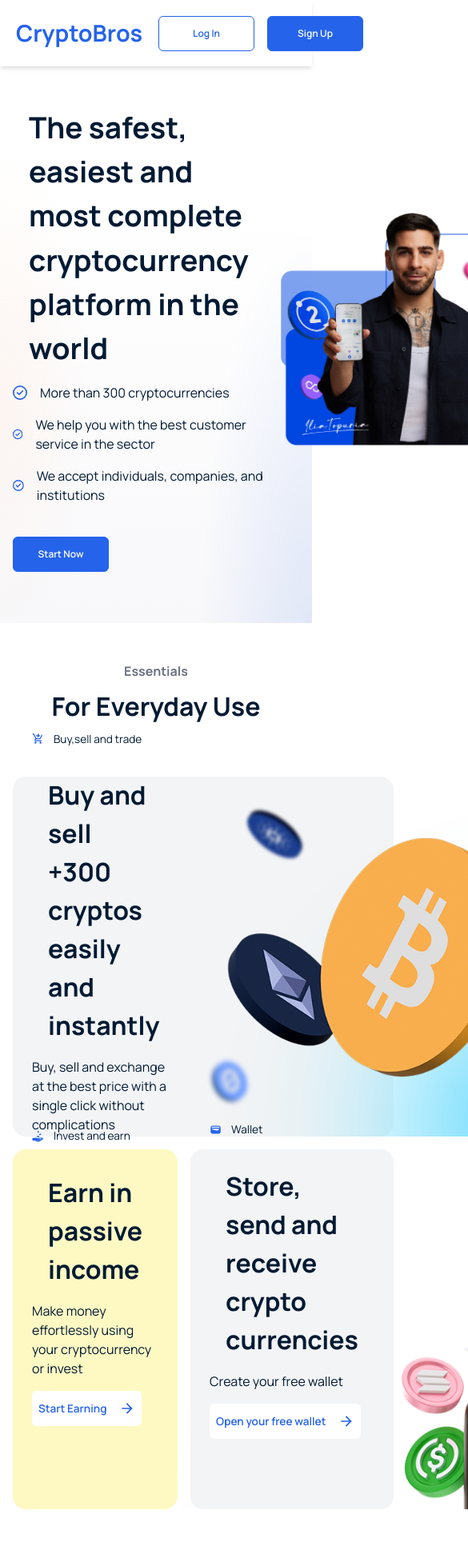
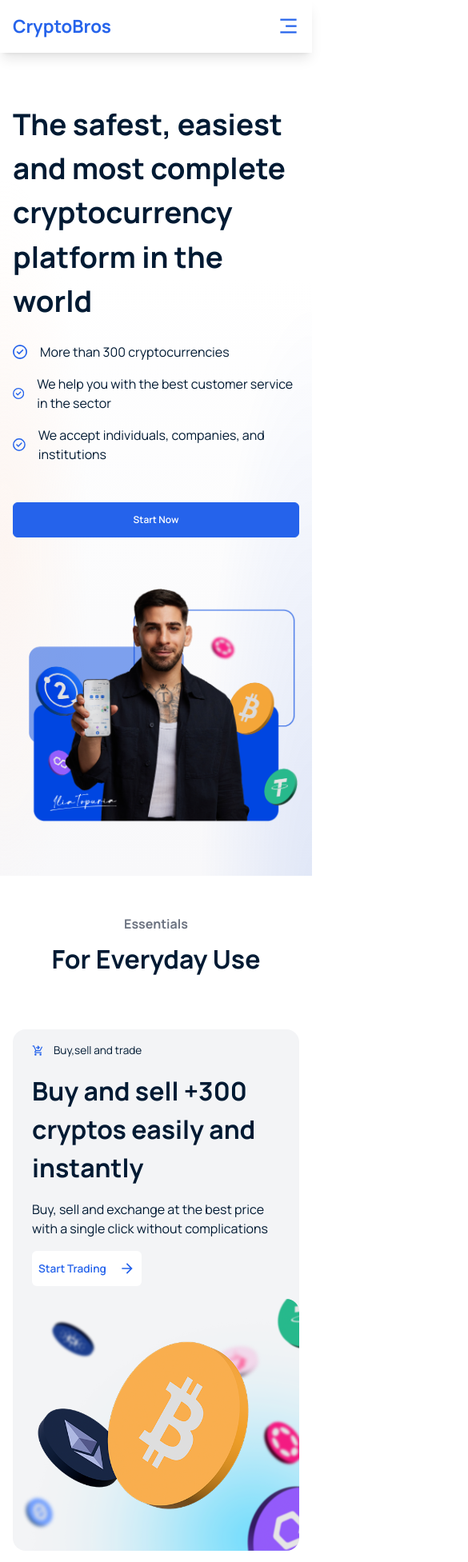
Before and after one commit to samscript18/cryptobros, a Next.js app: page / in a window 390 px wide. Shown: the top 1953 px of the page at 80% size, 585 px wide, since content can reach past the window. Built offline with nearby package versions, Linux system fonts and the light colour scheme.

Commit message:
feat: responsiveness

```diff
--- a/src/app/globals.css
+++ b/src/app/globals.css
@@ -176,7 +176,7 @@
   height: 100%;
   transition: all 0.6s ease-in-out;
 }
-h1 {
+.form-container h1 {
   padding: 20px 20px;
 }
 
--- a/src/components/home/advanced.tsx
+++ b/src/components/home/advanced.tsx
@@ -11,8 +11,8 @@ const Advanced = () => {
       <div className="flex flex-col">
         <Title title="Next Level" text="For Advanced Users" />
       </div>
-      <div className="grid md:grid-cols-2 gap-4 mt-[4rem]">
-        <div className="w-full h-[450px] flex justify-between items-center bg-gray-900 col-span-2 rounded-2xl">
+      <div className="grid grid-cols-1 md:grid-cols-2 gap-4 mt-[4rem]">
+        <div className="w-full h-auto md:h-[450px] flex flex-col md:flex-row justify-between items-center bg-gray-900 col-span-2 rounded-2xl">
           <div className="flex flex-col py-4 px-6 max-w-[600px]">
             <div className="flex justify-start items-center mb-4">
               <IoIosFlash size={15} className="text-[#fff] mr-3" />
--- a/src/components/home/cta.tsx
+++ b/src/components/home/cta.tsx
@@ -4,8 +4,8 @@ import ctaImg from "@/public/images/cta-img.webp";
 
 const CTA = () => {
   return (
-    <div className="py-4 px-[1rem] md:px-[2rem] lg:px-[4rem] bg-primary">
-      <div className="flex justify-between items-center">
+    <div className="py-8 md:py-4 px-[1rem] md:px-[2rem] lg:px-[4rem] bg-primary">
+      <div className="flex flex-col md:flex-row justify-between items-center">
         <div className="max-w-[800px]">
           <h1 className="pb-4 text-[2.5rem] text-[#fff] font-extrabold">
             Open your account now
--- a/src/components/home/essentials.tsx
+++ b/src/components/home/essentials.tsx
@@ -17,8 +17,8 @@ const Essentials = () => {
       <div className="flex flex-col">
         <Title title="Essentials" text="For Everyday Use" />
       </div>
-      <div className="grid md:grid-cols-2 gap-4 mt-[4rem]">
-        <div className="w-full h-[450px] flex justify-between items-center bg-gray-100 col-span-2 rounded-2xl">
+      <div className="grid grid-cols-1 md:grid-cols-2 gap-4 mt-[4rem]">
+        <div className="w-full h-auto md:h-[450px] flex flex-col md:flex-row justify-between items-center bg-gray-100 col-span-1 md:col-span-2 rounded-2xl">
           <div className="flex flex-col py-4 px-6 max-w-[600px]">
             <div className="flex justify-start items-center mb-4">
               <MdOutlineShoppingCartCheckout
@@ -50,8 +50,8 @@ const Essentials = () => {
             className="w-[600px] h-full rounded-e-2xl"
           />
         </div>
-        <div className="w-full h-[450px] flex justify-between items-end bg-yellow-100 col-span-1 rounded-2xl">
-          <div className="flex flex-col py-4 px-6 max-w-[400px] pb-[6.5rem]">
+        <div className="w-full h-auto md:h-[450px] flex flex-col md:flex-row justify-between items-end bg-yellow-100 col-span-1 rounded-2xl">
+          <div className="flex flex-col py-4 px-6 max-w-[400px] md:pb-[6.5rem]">
             <div className="flex justify-start items-center mb-4">
               <GiReceiveMoney size={15} className="text-primary mr-3" />
               <p className="text-secondary text-[.85rem]">Invest and earn</p>
@@ -78,8 +78,8 @@ const Essentials = () => {
             className="w-[280px] h-[300px] rounded-e-2xl"
           />
         </div>
-        <div className="w-full h-[450px] flex justify-between items-end bg-gray-100 col-span-1 rounded-2xl">
-          <div className="flex flex-col py-4 px-6 max-w-[400px] pb-[5.5rem]">
+        <div className="w-full h-auo md:h-[450px] flex flex-col md:flex-row justify-between items-end bg-gray-100 col-span-1 rounded-2xl">
+          <div className="flex flex-col py-4 px-6 max-w-[400px] md:pb-[5.5rem]">
             <div className="flex justify-start items-center mb-4">
               <MdOutlineWallet size={15} className="text-primary mr-3" />
               <p className="text-secondary text-[.85rem]">Wallet</p>
--- a/src/components/home/header.tsx
+++ b/src/components/home/header.tsx
@@ -7,15 +7,15 @@ const Header = () => {
   return (
     <header
       id="header"
-      className="mt-[7rem] px-[1rem] md:px-[2rem] lg:px-[4rem] pb-[4rem]"
+      className="mt-[8rem] md:mt-[7rem] px-[1rem] md:px-[2rem] lg:px-[4rem] pb-[4rem]"
     >
-      <div className="flex justify-between items-center mt-6">
-        <div className="max-w-[800px]">
-          <h1 className="pb-4 text-[2.3rem] text-secondary font-bold">
+      <div className="flex flex-col md:flex-row justify-between items-center mt-6">
+        <div className="w-full md:max-w-[800px] mb-[4rem] md:mb-0">
+          <h1 className="pb-6 md:pb-4 text-[2.3rem] text-secondary font-bold">
             The safest, easiest and most complete cryptocurrency platform in the
             world
           </h1>
-          <div className="flex flex-col gap-4">
+          <div className="flex flex-col gap-y-4">
             <div className="flex justify-start items-center">
               <FaRegCircleCheck size={18} className="text-primary mr-4" />
               <p className="text-secondary text-[1rem]">
@@ -35,7 +35,7 @@ const Header = () => {
               </p>
             </div>
           </div>
-          <ButtonContained className="mt-10 font-semibold">
+          <ButtonContained className="w-full mt-[3rem] md:mt-10 font-semibold">
             Start Now
           </ButtonContained>
         </div>
--- a/src/components/home/navbar.tsx
+++ b/src/components/home/navbar.tsx
@@ -14,10 +14,12 @@ const Navbar = () => {
   const { push } = useRouter();
 
   return (
-    <div className="w-full fixed top-0 bg-[#fff] shadow-md md:py-1 md:px-[2rem] lg:px-[4rem] z-30">
+    <div className="fixed w-screen top-0 bg-[#fff] shadow-lg md:shadow-md py-4 px-4 md:px-[2rem] lg:px-[4rem] z-30">
       <nav className="flex justify-between items-center">
         <div>
-          <h1 className="text-[1.8rem] text-primary font-bold">CryptoBros</h1>
+          <h1 className="text-[1.4rem] md:text-[1.8rem] text-primary font-bold">
+            CryptoBros
+          </h1>
         </div>
         <ul className="hidden lg:flex justify-between items-center">
           {navData.map((item) => {
@@ -46,7 +48,7 @@ const Navbar = () => {
             );
           })}
         </ul>
-        <div className="flex">
+        <div className="hidden md:flex">
           <Link href={"/login"}>
             <ButtonOutlined className="font-semibold">Log In</ButtonOutlined>
           </Link>
@@ -61,26 +63,24 @@ const Navbar = () => {
           {toggleMenu ? (
             <RiCloseLine
               size={27}
-              className="text-white cursor-pointer"
+              className="text-primary cursor-pointer"
               onClick={() => setToggleMenu(false)}
             />
           ) : (
             <RiMenu3Line
               size={27}
-              className="text-white cursor-pointer"
+              className="text-primary cursor-pointer"
               onClick={() => setToggleMenu(true)}
             />
           )}
         </div>
       </nav>
       {toggleMenu && (
-        <ul className="w-full absolute right-0 bg-[#1a1a1a] flex flex-col px-6 py-4 rounded-md text-center animate-scale">
+        <ul className="w-full h-auto absolute top-[102%] right-0 bg-[#fff] flex flex-col px-6 py-8 rounded-md shadow-md text-center animate-scale">
           {navData.map((item) => {
             return (
               <li
-                className={`${
-                  isActive && index === item.id ? "bg-[#262626]" : ""
-                } py-3 px-6 ${
+                className={`hover:bg-primary hover:text-[#fff]  text-secondary py-4 px-6 mb-4 duration-300 ${
                   item.id === navData.length ? "rounded-md" : "rounded-md"
                 } cursor-pointer`}
                 onClick={() => {
@@ -90,12 +90,24 @@ const Navbar = () => {
                 }}
                 key={item.id}
               >
-                <a href={`/#${item.path}`} className="text-white text-[1.3rem]">
+                <a href={`/#${item.path}`} className="text-[1.05rem]">
                   {item.title}
                 </a>
               </li>
             );
           })}
+          <div className="w-full flex justify-start items-center gap-4 mt-3">
+            <Link href={"/login"} className="w-full">
+              <ButtonOutlined className="w-full font-semibold">
+                Log In
+              </ButtonOutlined>
+            </Link>
+            <Link href={"/register"} className="w-full">
+              <ButtonContained className="w-full font-semibold">
+                Sign Up
+              </ButtonContained>
+            </Link>
+          </div>
         </ul>
       )}
     </div>
--- a/src/components/home/services.tsx
+++ b/src/components/home/services.tsx
@@ -3,15 +3,15 @@ import Title from "../ui/title";
 
 const Advanced = () => {
   return (
-    <div className="py-[2rem] px-[1rem] md:px-[2rem] lg:px-[4rem]">
+    <div className="py-8 px-[1rem] md:px-[2rem] lg:px-[4rem]">
       <div className="flex flex-col">
         <Title title="Why CryptoBros" text="Sleep peacefully with CryptoBros" />
-        <div className="flex justify-between items-center mt-[3rem]">
+        <div className="flex flex-col md:flex-row justify-between items-center mt-[3rem] gap-12 md:mb-0 mb-8">
           {servicesData.map((service) => {
             return (
               <div
                 key={service.id}
-                className="max-w-[400px] flex flex-col items-center"
+                className="w-full md:max-w-[400px] flex flex-col items-center"
               >
                 <div className="bgColor p-4 rounded-full">{service.icon}</div>
                 <h2 className="text-secondary text-[1.2rem] font-bold pt-4 pb-2 text-center">
--- a/src/components/ui/title.tsx
+++ b/src/components/ui/title.tsx
@@ -7,7 +7,7 @@ const Title = ({ title, text }: Props) => {
   return (
     <div className="flex flex-col justify-center items-center">
       <h2 className="text-gray-500 text-[1rem] font-bold pt-4 pb-2">{title}</h2>
-      <p className="text-secondary text-[2rem] font-bold">{text}</p>
+      <p className="text-secondary text-[2rem] font-bold text-center">{text}</p>
     </div>
   );
 };
```
Also changed, not shown: src/components/home/footer.tsx (+5 -5 lines).
